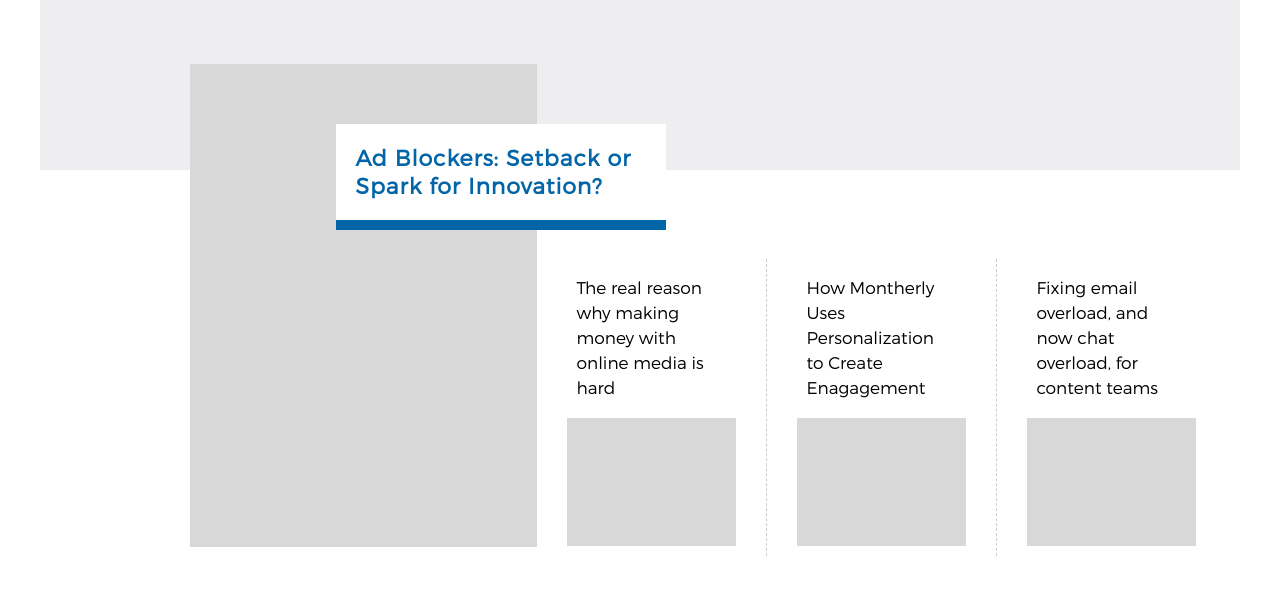
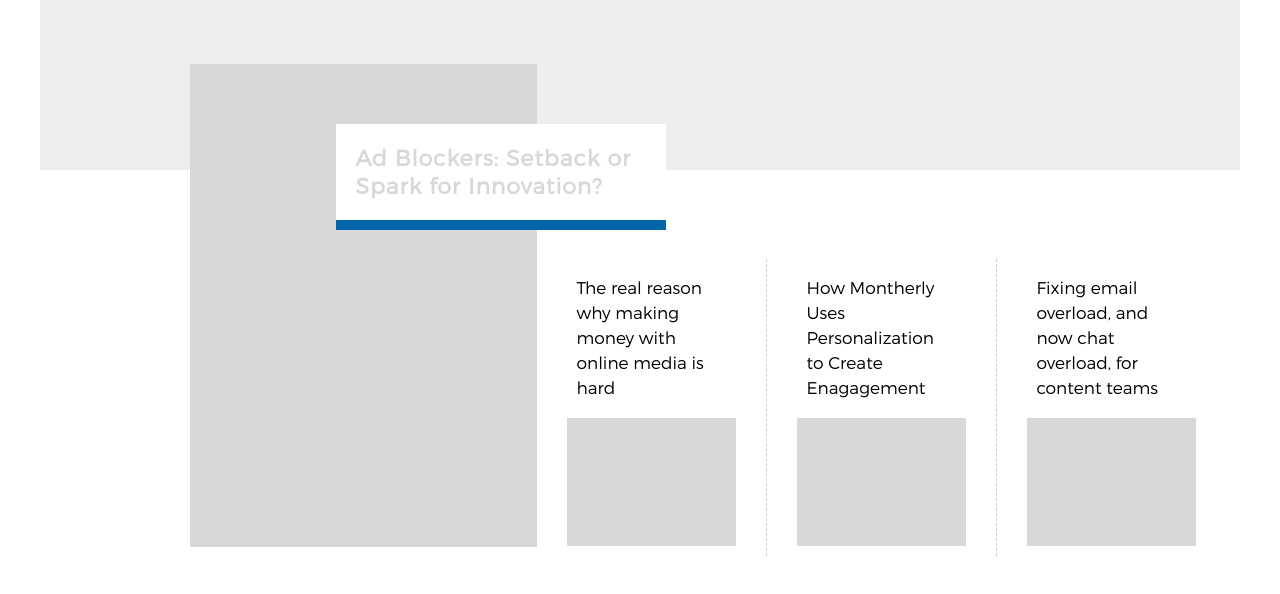
Before and after one commit to JosephChow13/Quintype, a plain HTML site: page index.html in a window 1280 px wide. In both pictures the pointer is over the element 500 px from the left and 177 px from the top of the page. Drawn offline with nearby package versions, Linux system fonts and the light colour scheme.

Commit message:
testttttt

```diff
--- a/css/style.css
+++ b/css/style.css
@@ -33,6 +33,8 @@ header {
     position: absolute;
     width: 290px;
 }
+/**pseudo element***/
+.add-block:hover{color:#d8d8d8; }
 .block-sections {
     margin-top: 89px;
 }
@@ -56,6 +58,7 @@ header {
     padding: 0 20px;
     border-right: 1px dashed #CCC;
 }
+/*** nth-child ***/
 .span-2:nth-child(3) {
     border-right: 0;
 }
```
